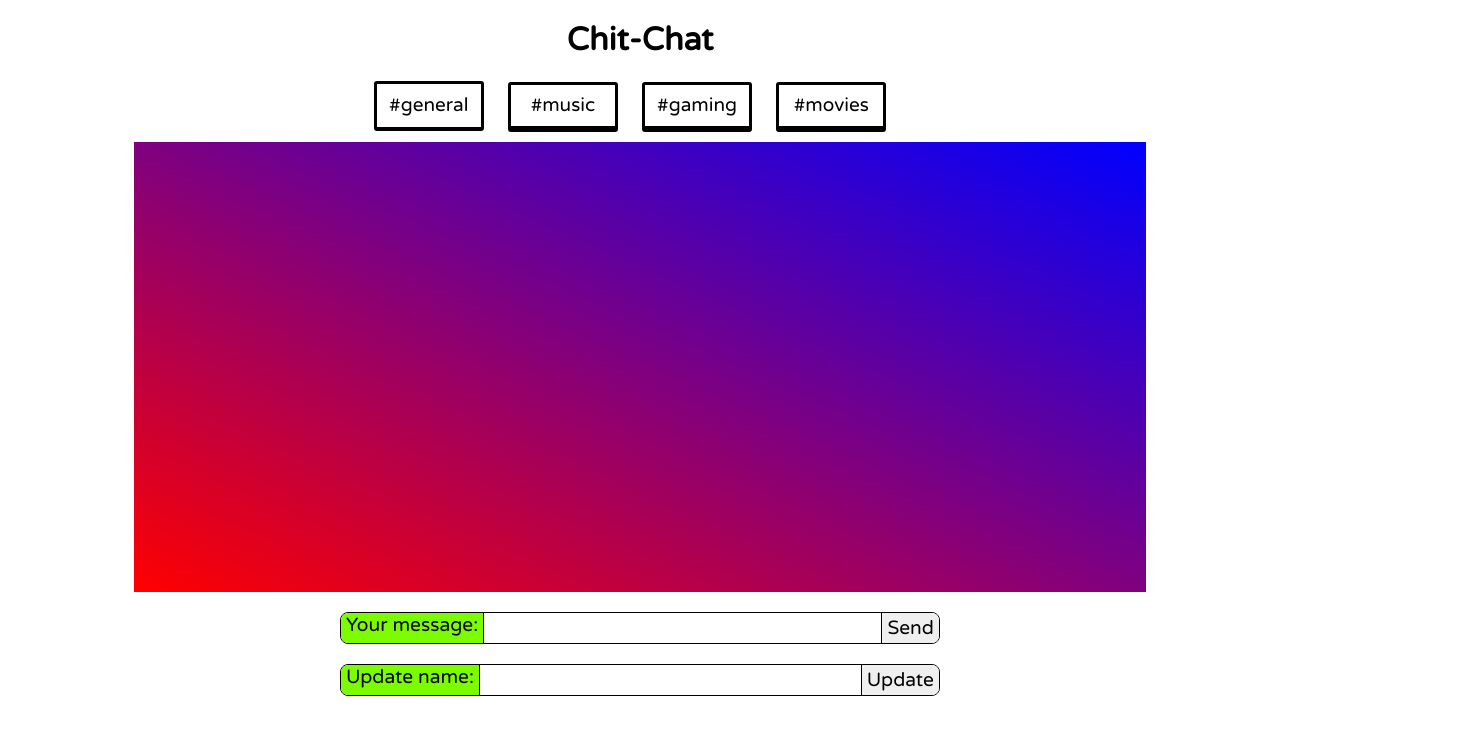
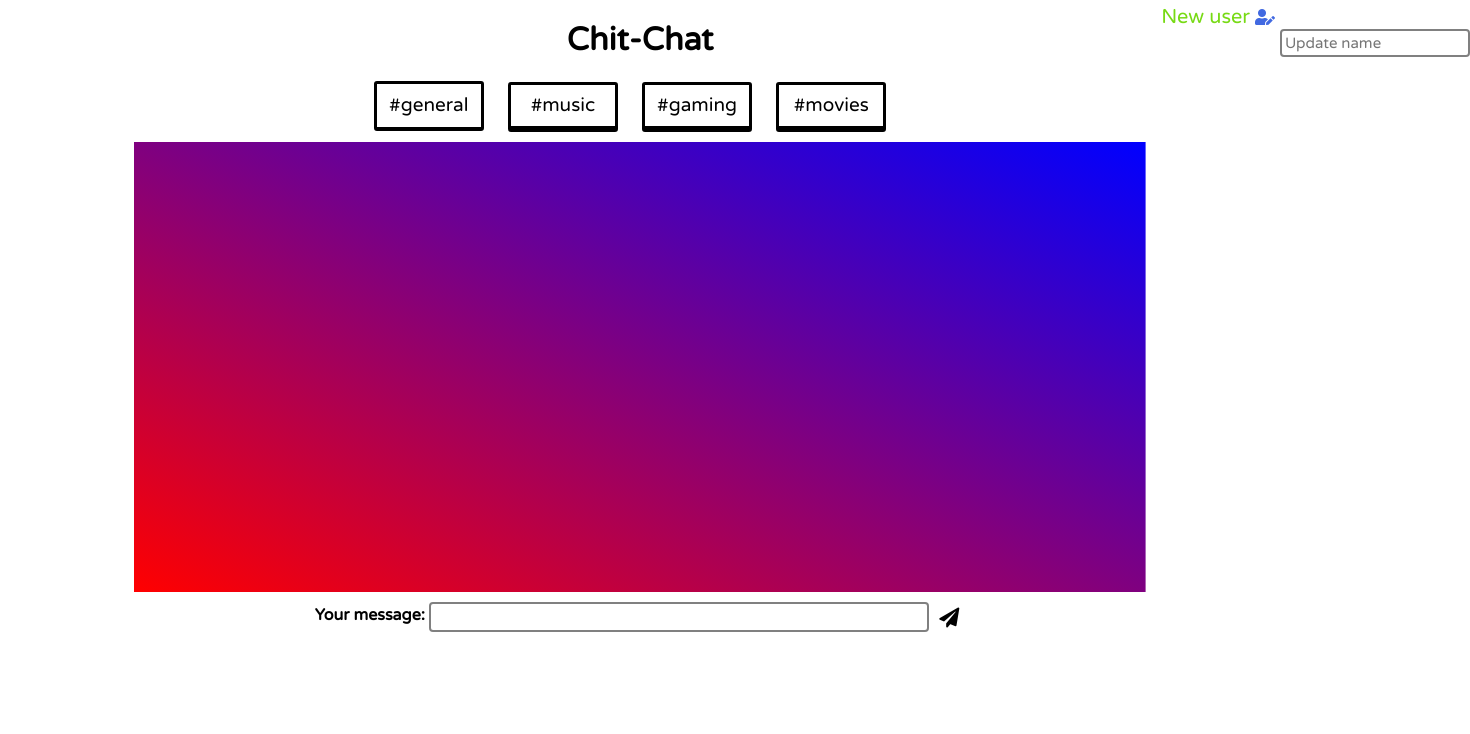
Before and after one commit to yashdesoi/Chit-Chat, a plain HTML site: page index.html in a window 1280 px wide. Shown: the whole page, 1470 px wide, since content can reach past the window. Drawn offline with nearby package versions, Linux system fonts and the light colour scheme; no server answers.

Commit message:
Added flexible height to messaging form and added new-line feature

```diff
--- a/index.html
+++ b/index.html
@@ -7,6 +7,7 @@
     <link rel="preconnect" href="https://fonts.gstatic.com">
     <link href="https://fonts.googleapis.com/css2?family=EB+Garamond:wght@400;700&display=swap" rel="stylesheet">
     <link href="https://fonts.googleapis.com/css2?family=Varela+Round&display=swap" rel="stylesheet">
+    <link rel="stylesheet" href="https://cdnjs.cloudflare.com/ajax/libs/font-awesome/5.15.2/css/all.min.css">
     <link rel="stylesheet" href="main.css">
 </head>
 <body>
@@ -37,20 +38,15 @@
 
     <!-- New message form -->
     <form class="send-message" autocomplete="off">
-        <label for="message">
-            <div class="description">Your message: </div>
-            <input type="text" name="message" id="message">
-        </label>
-        <button class="send">Send</button>
+        <div class="field-title">Your message:</div>
+        <textarea rows='10' cols='50' id="message" name="message" required></textarea>
+        <button class="send"><i class="fas fa-paper-plane"></i></button>
     </form>
 
     <!-- Update name form -->
-    <form class="update-name" autocomplete="off">
-        <label for="name">
-            <div class="description">Update name: </div>
-            <input type="text" name="name" id="name">
-        </label>
-        <button class="update">Update</button>
+    <form class="update-name" name="updateName" autocomplete="off">
+        <div class="display-name"><span></span><i class="fas fa-user-edit"></i></div>
+        <input type="text" name="name" id="name" required placeholder="Update name">
     </form>
 
 
--- a/main.css
+++ b/main.css
@@ -52,6 +52,8 @@
     overflow-y: scroll;
     padding: 0;
     background-image: linear-gradient(to top right, red, blue);
+    background-size: cover;
+    background-position: center;
 }
 
 .message {
@@ -95,57 +97,103 @@
     text-align: left;
 }
 
-/* Forms */
-form {
-    width: 600px;
-    margin: 20px auto;
-    border: 1px solid black;
-    border-radius: 8px;
-    overflow: hidden;
+/* Send message forms */
+.send-message {
+    width: max-content;
+    margin: auto;
 }
 
-form * {
+.send-message > * {
     display: inline-block;
+}
+
+.field-title {
+    font-weight: bold;
+    vertical-align: top;
+    margin-top: 3px;
+}
+
+#message {
+    width: 500px;
     height: 30px;
+    padding: 3px;
+    border: 2px solid gray;
+    border-radius: 4px;
+    color: black;
+    font-size: 15px;
+    font-family: inherit;
+    resize: none;
     vertical-align: middle;
 }
 
-.description {
-    background-color: lawngreen;
-    font-size: 1.2rem;
-    width: max-content;
-    margin-right: -4.17px;
-    padding: 0 5px;
-    border-right: 1px solid black;
-}
-
-form input {
-    font-family: inherit;
-    font-size: 1rem;
-    margin-right: -4.17px;
-    border: none;
+#message:focus {
     outline: none;
 }
 
-#message {
-    width: calc(598px - 143.24px - 57.51px);
+.send {
+    background-color: inherit;
+    border: none;
+    cursor: pointer;
+    vertical-align: bottom;
+    margin-bottom: 3px;
+}
+
+.send > i {
+    font-size: 20px;
+}
+
+.send > i:hover {
+    color: lawngreen;
+}
+
+.send:focus {
+    outline: none;
+}
+
+/* Update name form */
+.update-name {
+    position: absolute;
+    top: 5px;
+    right: 5px;
+}
+
+.display-name {
+    width: max-content;
+    margin: 0 0 0 auto;
+}
+
+.display-name > * {
+    display: inline-block;
+    margin-left: 5px;
+    vertical-align: middle;
+}
+
+.display-name > span {
+    font-size: 20px;
+    color: rgb(119, 218, 20);
+}
+
+.display-name > i {
+    cursor: pointer;
+    color: royalblue;
 }
 
 #name {
-    width: calc(598px - 139.04px - 78.08px);
+    width: 190px;
+    padding: 3px;
+    border: 2px solid gray;
+    border-radius: 4px;
+    color: black;
+    font-size: 15px;
+    font-family: inherit;
+
+    position: absolute;
+    right: -195px;
+    /* right: 0; */
+
+    transition: all 250ms linear;
 }
 
-form button {
-    font-family: inherit;
-    font-size: 1.2rem;
-    border: none;
-    border-left: 1px solid black;
+#name:focus {
     outline: none;
-    width: max-content;
-    padding: 0 5px;
-    cursor: pointer;
 }
-
-form button:hover {
-    background-color: rgb(210, 210, 210);
-}
--- a/scripts/app.js
+++ b/scripts/app.js
@@ -1,29 +1,90 @@
+const chatWindow = document.querySelector('.window');
 const sendMessageForm = document.querySelector('.send-message');
 const updateNameForm = document.querySelector('.update-name');
 const rooms = document.querySelector('.buttons');
+const displayName = document.querySelector('.display-name > span');
+const updateNameButton = document.querySelector('.display-name > i');
+const updateNameField = document.forms.updateName.name;
 
 const chatroom = new Chatroom('general');
 const chatUI = new ChatUI();
 const user = new User();
 
+displayName.textContent = localStorage.getItem('chitChatUsername');
 chatroom.retrieveMessages(chatUI.render.bind(chatUI));
 
 // Sending messages
+let text = '';
 sendMessageForm.addEventListener('submit', event => {
     event.preventDefault();
-    const text = sendMessageForm.message.value.trim();
 
-    chatroom.addMessage(text, user.name, user.id);
+    if (text.length === 0) {
+        const text = sendMessageForm.message.value;
+        chatroom.addMessage(text.trim(), user.name, user.id);
+    } else {
+        chatroom.addMessage(text.trim(), user.name, user.id);
+    }
 
+    text = '';
     sendMessageForm.reset();
 });
 
+// "Shift + Enter" --> New line, "Enter" --> Submit
+sendMessageForm.addEventListener('keypress', event => {
+
+    // New line
+    if (event.keyCode === 13 && event.shiftKey) {
+        text += '<br>';
+
+    // Submit
+    } else if (event.keyCode === 13) {
+        if (text.length === 0) {
+            const text = sendMessageForm.message.value;
+            chatroom.addMessage(text.trim(), user.name, user.id);
+        } else {
+            chatroom.addMessage(text.trim(), user.name, user.id);
+        }
+        text = '';
+        sendMessageForm.reset();
+
+    } else {
+        text += event.key;
+    }
+});
+
+sendMessageForm.addEventListener('keyup', event => {
+    event.target.style.height = '30px';
+    event.target.style.height = `${event.target.scrollHeight + 2}px`;
+
+    scrollTo({
+        top: document.querySelector('body').scrollHeight,
+        left: 0,
+    });
+});
+
 // Updating name
+let clicks = 0;
+
+// Toggling input field
+updateNameButton.addEventListener('click', event => {
+    if (clicks%2 === 0) {
+        updateNameField.style.right = '0px';
+        clicks += 1;
+    } else {
+        updateNameField.style.right = '-195px';
+        clicks += 1;
+    }
+});
+
+// Updating the actual name
 updateNameForm.addEventListener('submit', event => {
     event.preventDefault();
     const name = updateNameForm.name.value.trim();
 
     user.changeName(name);
+    displayName.textContent = name;
+    updateNameField.style.right = '-195px';
+    clicks += 1;
     updateNameForm.reset();
 });
 
--- a/scripts/chat.js
+++ b/scripts/chat.js
@@ -41,7 +41,7 @@ class Chatroom {
         // We are unsubscribing from previous RT listner because if we don't and change the room, though different room is not going to share messages from previous room, but if we again change to previous room then this room is conna have 2 RT listners listning to DB. So if we post message to that room, that message is gonna appear twice xD
         this.unsubscribe();
         this.name = roomname;
-        console.log('Room updated!');
+        chatUI.changeWindowBackground(roomname);
     }
 }
 
--- a/scripts/ui.js
+++ b/scripts/ui.js
@@ -1,6 +1,6 @@
 class ChatUI {
     constructor() {
-        this.window = document.querySelector('.window');
+        this.window = chatWindow;
     }
 
     render(data) {
@@ -12,7 +12,7 @@ class ChatUI {
         if (data.id === user.id) {
             html = `
                 <li class="message you">
-                    <div class="name">${user.name}</div>
+                    <div class="name">You</div>
                     <div class="text">${data.text}</div>
                     <div class="time">${time}</div>
                 </li>
@@ -46,4 +46,12 @@ class ChatUI {
     clear() {
         this.window.innerHTML = '';
     }
+
+    changeWindowBackground(roomname) {
+        if (roomname === 'general') {
+            this.window.style.backgroundImage = 'linear-gradient(to top right, red, blue)';
+        } else {
+            this.window.style.backgroundImage = `url('images/${roomname}.jfif')`;
+        }
+    }
 }
```
Also changed, not shown: images/gaming.jfif (added), images/movies.jfif (added), images/music.jfif (added).
